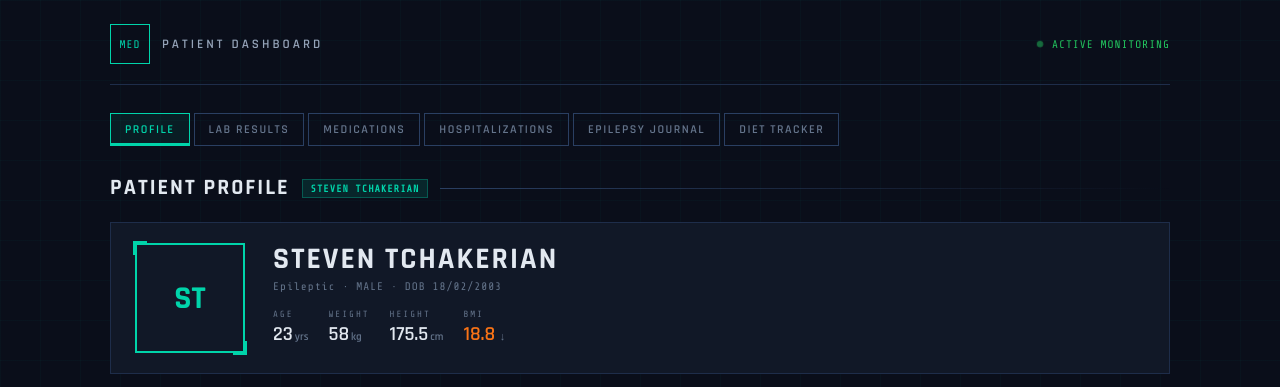
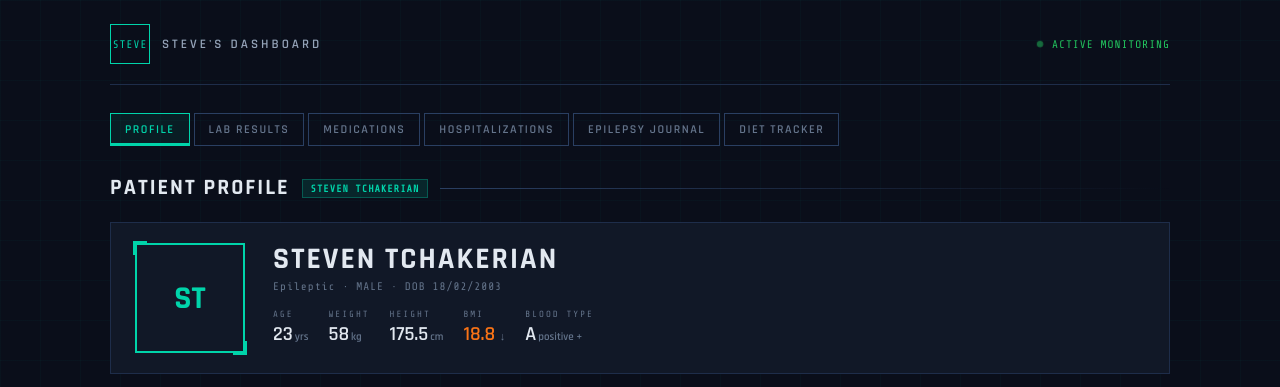
Before and after one commit to Steve-progress/Diet, a plain HTML site: page index.html in a window 1280 px wide. Shown: the top 387 px of the page. Drawn offline with nearby package versions, Linux system fonts and the light colour scheme.

Commit message:
Update index.html

```diff
--- a/index.html
+++ b/index.html
@@ -170,8 +170,8 @@
 
 <header>
   <div style="display:flex;align-items:center;gap:12px;">
-    <div class="logo-box">MED</div>
-    <div class="brand-name">Patient Dashboard</div>
+    <div class="logo-box">STEVE</div>
+    <div class="brand-name">Steve's Dashboard</div>
   </div>
   <div style="display:flex;align-items:center;gap:8px;">
     <div class="pulse-dot"></div>
@@ -204,6 +204,8 @@
           <div class="stat-item"><div class="stat-lbl">Weight</div><div class="stat-val">58<span class="stat-u">kg</span></div></div>
           <div class="stat-item"><div class="stat-lbl">Height</div><div class="stat-val">175.5<span class="stat-u">cm</span></div></div>
           <div class="stat-item"><div class="stat-lbl">BMI</div><div class="stat-val" style="color:var(--orange)">18.8<span class="stat-u"> ↓</span></div></div>
+          <div class="stat-item"><div class="stat-lbl">Blood Type</div><div class="stat-val">A<span class="stat-u">positive +</span></div></div>
+
         </div>
       </div>
     </div>
```
